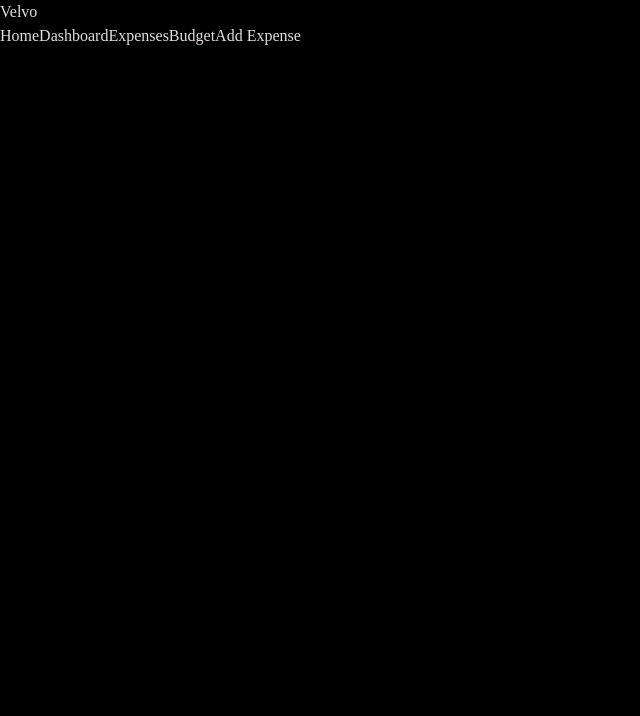
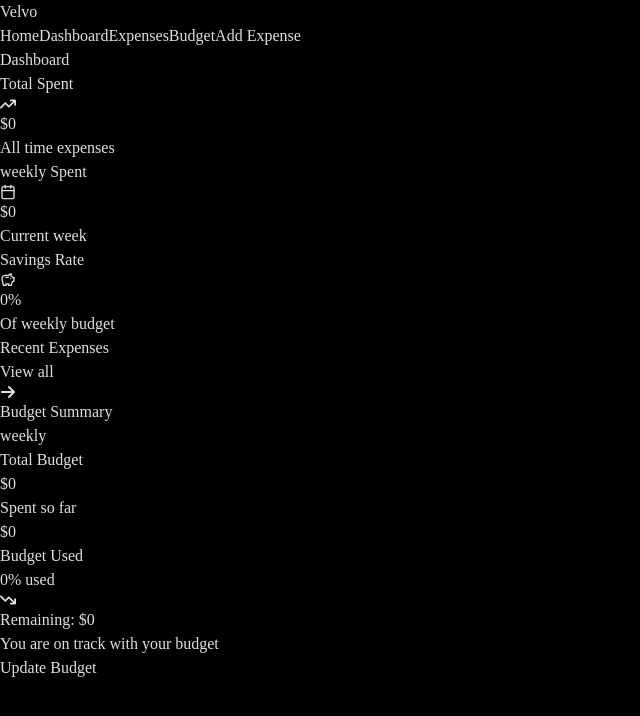
Before and after one commit to rehna-jp/ExpenseTracker, a React (Vite) app: page /dashboard in a window 1280 px wide. Shown: the top 716 px of the page, without its empty margins (0-640 px from the left). Built offline with nearby package versions, Linux system fonts and the light colour scheme.

Commit message:
finished up the budget component and started with the dashboard page

```diff
--- a/package.json
+++ b/package.json
@@ -10,6 +10,7 @@
     "preview": "vite preview"
   },
   "dependencies": {
+    "framer-motion": "^12.9.2",
     "hot": "^0.0.7",
     "react": "^19.1.0",
     "react-dom": "^19.0.0",
--- a/src/Components/AddExpenseComponent.jsx
+++ b/src/Components/AddExpenseComponent.jsx
@@ -38,7 +38,7 @@ const AddExpenseComponent = () => {
     }
 
   return (
-    <div className='flex flex-col  items-center gap-2 mt-2'>
+    <div className='flex flex-col  items-center gap-2 mt-5'>
         <h1 className='text-3xl font-bold'>Add Expense</h1>
         <div className='flex flex-col bg-[#272626] w-1/3 p-5 rounded-md border-1 border-purple-200'>
         <Toaster position='top-center'/>
--- a/src/Components/BudgetComponent.jsx
+++ b/src/Components/BudgetComponent.jsx
@@ -1,67 +1,31 @@
 import React, { useContext, useState } from 'react'
 import { ExpensesContext } from '../context/ExpensesContext';
 import { Toaster , toast} from 'react-hot-toast';
+import { FaArrowTrendDown } from "react-icons/fa6";
 
-const BudgetComponent = () => {
 
-  const {expenses, budget, setBudget} = useContext(ExpensesContext);
+export const BudgetSummary = () => {
 
-  const [activeTab, setActiveTab] = useState('settings');
-  const [newBudget, setNewBudget] = useState('');
-  const [budgetPeriod, setBudgetPeriod] = useState('weekly')
-
+  const { expenses, budget, setBudget ,budgetPeriod, setBudgetPeriod} = useContext(ExpensesContext);
 
 
   const totalSpent = expenses.reduce((total, expense) => total + Number(expense.amount), 0);
   const remainingBudget = budget - totalSpent;
   const percentUsed = budget > 0 ? Math.round((totalSpent / budget ) * 100): 0;
 
+  const [showModal, setShowModal] = useState(false);
+  const [updatedBudget, setUpdatedBudget] = useState('');
+  const [updatedPeriod, setUpdatedPeriod] = useState(budgetPeriod || '');
 
-  const handleBudget = () =>{
-    if(!newBudget || isNaN(Number(newBudget))) return;
-    setBudget(Number(newBudget));
-    setNewBudget('');
-  }
 
   const progressColor = percentUsed < 50 ? 'bg-green-500' : percentUsed < 80 ? 'bg-yellow-500' : 'bg-red-500';
-
   const textProgressColor = percentUsed < 50 ? 'text-green-600' : percentUsed < 80 ? 'text-yellow-500' : 'text-red-500'
 
-  const handleSubmit = (e)=>{
-     e.preventDefault();
-     toast.success('Budget Added successfully!')
-  }
-
-  return (
-    <div className='flex flex-col items-center mt-8'>
-      <h1 className='font-bold text-3xl'>Budget</h1>
-      <div className='w-2/4 bg-[#272626] flex justify-around p-1 rounded-xl mt-5'>
-        <button onClick={() => setActiveTab('settings')} className={`cursor-pointer rounded-md w-1/2 p-2 ${activeTab === 'settings' ? 'bg-black' : ''}`}>Button Settings</button>
-        <button onClick={() => setActiveTab('summary')} className={`cursor-pointer rounded-md w-1/2 p-2 ${activeTab === 'summary' ? 'bg-black' : ''}`}>Button Summary</button>
-      </div>
-
-      {activeTab === 'settings' && (
-             <div className='w-2/4 bg-[#272626] flex flex-col justify-around p-4 rounded-xl mt-8'>
-              <Toaster position='top-center'/>
-              <form onSubmit={handleSubmit} className='flex flex-col'>
-             <label className='mt-3 font-bold mb-2'>Budget Amount</label>
-             <input value={newBudget} onChange={(e) => {setNewBudget(e.target.value)}} type='number' placeholder='$ 0.00' min={0} step='0.01' className='p-2 bg-[#504e4e] rounded-md'/>
-             <label className='mt-3 font-bold mb-2'>Budget Period</label>
-             <select className='p-2 bg-[#504e4e] rounded-md cursor-pointer' value={budgetPeriod} onChange={(e) => setBudgetPeriod(e.target.value)}>
-                <option value='Weekly'>Weekly</option>
-                <option value='Monthly'>Monthly</option>
-                <option value='Yearly'>Yearly</option>
-             </select>
-             <button onClick={handleBudget} className='mt-5 bg-purple-500 hover:bg-purple-600 px-4 py-2 rounded-md text-white cursor-pointer'>Save</button>
-             </form>
-          </div>
-      )}
-
-      {activeTab === 'summary' && (
-            <div className='w-2/4 bg-[#272626] flex flex-col justify-around p-4 rounded-xl mt-6'>
+  return(
+    <div className='w-2/4 bg-[#272626] flex flex-col justify-around p-4 rounded-xl mt-6'>
             <div className='flex justify-between items-center'>
               <h3 className='font-bold text-xl'>Budget Summary</h3>
-              <p>Monthly</p>
+              <p>{budgetPeriod}</p>
             </div>
             <div className='flex gap-3 justify-between mt-3'>
                <div className='bg-[#dad5d5] text-black p-3 rounded-xl w-1/2'>
@@ -84,12 +48,131 @@ const BudgetComponent = () => {
                 ></div>
               </div>
             </div>
-            <div className='mt-3 bg-[#dad5d5] text-black p-3 rounded-xl'>
-              <h2 className={textProgressColor}>Remaining: ${remainingBudget}</h2>
-              <p className={textProgressColor}>{remainingBudget >= 0 ? 'You are on track with your budget' : "You've exceeded your budget"}</p>
+            <div className='mt-3 bg-[#dad5d5] text-black p-3 rounded-xl flex items-center gap-3'>
+              <div className={textProgressColor}>
+              <FaArrowTrendDown />
+              </div>
+              <div>
+                <h2 className={textProgressColor}>Remaining: ${remainingBudget}</h2>
+                <p className={textProgressColor}>{remainingBudget >= 0 ? 'You are on track with your budget' : "You've exceeded your budget"}</p>
+              </div>
+
             </div>
-            <button className='mt-5 bg-red-500 hover:bg-red-600 px-4 py-2 rounded-md text-white cursor-pointer'>Reset</button>
+
+            {showModal && (
+        <div className="fixed inset-0 bg-black/200 backdrop-blur-md flex items-center justify-center z-50">
+          <div className="bg-black rounded-xl p-6 w-[90%] max-w-md shadow-lg">
+            <h2 className="text-2xl font-bold mb-4 text-center text-purple-500">Update Budget</h2>
+
+            <div className="flex flex-col gap-4">
+              <input
+          type="number"
+          value={updatedBudget}
+          onChange={(e) => setUpdatedBudget(e.target.value)}
+          placeholder="Enter new budget"
+          className="p-2 border border-gray-300 rounded-md"
+              />
+
+        <select
+          value={updatedPeriod}
+          onChange={(e) => setUpdatedPeriod(e.target.value)}
+          className="p-2 border border-gray-300 rounded-md bg-black text-white"
+        >
+
+          <option value="weekly">Weekly</option>
+          <option value="monthly">Monthly</option>
+          <option value="yearly">Yearly</option>
+        </select>
+
+        <div className="flex gap-4 mt-4 justify-center">
+          <button
+            onClick={() => {
+              if (!updatedBudget || isNaN(Number(updatedBudget)) || Number(updatedBudget) <= 0 || !updatedPeriod) {
+                toast.error('Please enter valid budget and select a period!');
+                return;
+              }
+              setBudget(Number(updatedBudget));
+              setBudgetPeriod(updatedPeriod);
+              setUpdatedBudget('');
+              setUpdatedPeriod('');
+              setShowModal(false);
+              toast.success('Budget and period updated successfully!');
+            }}
+            className="bg-purple-500 hover:bg-purple-600 px-4 py-2 rounded-md text-white w-1/2 cursor-pointer"
+          >
+            Save
+          </button>
+
+          <button
+            onClick={() => {
+              setShowModal(false);
+              setUpdatedBudget('');
+              setUpdatedPeriod(budgetPeriod);
+            }}
+            className="bg-red-500 hover:bg-red-600 px-4 py-2 rounded-md text-white w-1/2 cursor-pointer"
+          >
+            Cancel
+               </button>
+             </div>
+           </div>
+         </div>
+       </div>
+     )}
+        <button onClick={() => setShowModal(true)} className='mt-5 bg-purple-500 hover:bg-purple-600 px-4 py-2 rounded-md text-white cursor-pointer'>Update Budget</button>
+    </div>
+  )
+}
+
+
+const BudgetComponent = () => {
+
+  const {budget, setBudget} = useContext(ExpensesContext);
+
+  const [activeTab, setActiveTab] = useState('settings');
+  const [newBudget, setNewBudget] = useState('');
+  const [budgetPeriod, setBudgetPeriod] = useState('weekly')
+
+
+  const handleSubmit = (e)=>{
+     e.preventDefault();
+     if (!newBudget || isNaN(Number(newBudget)) || Number(newBudget) <= 0) {
+      toast.error('Please enter a valid budget amount!');
+      return;
+    }
+     setBudget(Number(newBudget));
+     setNewBudget('');
+     toast.success('Budget Added successfully!')
+  }
+
+  return (
+    <div className='flex flex-col items-center mt-8'>
+      <h1 className='font-bold text-3xl'>Budget</h1>
+      <div className='w-2/4 bg-[#272626] flex justify-around p-1 rounded-xl mt-5'>
+        <button onClick={() => setActiveTab('settings')} className={`cursor-pointer rounded-md w-1/2 p-2 ${activeTab === 'settings' ? 'bg-black' : ''}`}>Budget Settings</button>
+        <button onClick={() => setActiveTab('summary')} className={`cursor-pointer rounded-md w-1/2 p-2 ${activeTab === 'summary' ? 'bg-black' : ''}`}>Budget Summary</button>
+      </div>
+
+      <Toaster position='top-center'/>
+
+      {activeTab === 'settings' && (
+             <div className='w-2/4 bg-[#272626] flex flex-col justify-around p-4 rounded-xl mt-8'>
+
+              <form onSubmit={handleSubmit} className='flex flex-col'>
+             <label className='mt-3 font-bold mb-2'>Budget Amount</label>
+             <input value={newBudget} onChange={(e) => {setNewBudget(e.target.value)}} type='number' placeholder='$ 0.00' min={0} step='0.01' className='p-2 bg-[#504e4e] rounded-md'/>
+             <label className='mt-3 font-bold mb-2'>Budget Period</label>
+             <select className='p-2 bg-[#504e4e] rounded-md cursor-pointer' value={budgetPeriod} onChange={(e) => setBudgetPeriod(e.target.value)}>
+                <option value='Weekly'>Weekly</option>
+                <option value='Monthly'>Monthly</option>
+                <option value='Yearly'>Yearly</option>
+             </select>
+             <button type='submit' className='mt-5 bg-purple-500 hover:bg-purple-600 px-4 py-2 rounded-md text-white cursor-pointer'>Save</button>
+             </form>
           </div>
+      )}
+
+      {activeTab === 'summary' && (
+            <BudgetSummary/>
 
       )}
 
@@ -98,190 +181,3 @@ const BudgetComponent = () => {
 }
 
 export default BudgetComponent
-
-
-
-
-
-
-
-
-
-
-
-
-
-
-
-
-
-
-
-
-
-
-
-
-
-
-
-
-
-
-
-
-
-
-
-
-
-
-
-
-
-
-
-
-
-
-
-
-
-
-// import React, { useState, useEffect } from 'react';
-
-// const BudgetComponent = () => {
-//   const [budget, setBudget] = useState(0);
-//   const [totalSpent, setTotalSpent] = useState(0);
-//   const [newBudget, setNewBudget] = useState('');
-//   const [budgetPeriod, setBudgetPeriod] = useState('Monthly');
-//   const [activeTab, setActiveTab] = useState('settings');
-
-//   // Dummy data for now — replace with real expenses later
-//   useEffect(() => {
-//     const expenses = [50, 100, 25]; // Example: replace this with your actual expense data
-//     const total = expenses.reduce((acc, val) => acc + val, 0);
-//     setTotalSpent(total);
-//   }, []);
-
-//   const handleSetBudget = () => {
-//     if (!newBudget || isNaN(Number(newBudget))) return;
-//     setBudget(Number(newBudget));
-//     setNewBudget('');
-//   };
-
-//   const handleReset = () => {
-//     setBudget(0);
-//     setTotalSpent(0);
-//   };
-
-//   const percentageUsed = budget ? Math.min((totalSpent / budget) * 100, 100) : 0;
-
-//   // Set color of progress bar based on percentage
-//   const getBarColor = () => {
-//     if (percentageUsed >= 100) return 'bg-red-500';
-//     if (percentageUsed >= 75) return 'bg-yellow-400';
-//     return 'bg-green-400';
-//   };
-
-//   return (
-//     <div >
-//       <h2 className="text-3xl font-bold mb-4 text-center mt-8">Budget Tracker 🧾</h2>
-//       {/* Toggle Tabs */}
-//       <div className="flex justify-between mb-6 bg-zinc-800 p-1 rounded-md max-w-xl mx-auto mt-3">
-//         <button
-//           onClick={() => setActiveTab('settings')}
-//           className={`w-1/2 py-2 rounded-md ${
-//             activeTab === 'settings' ? 'bg-purple-600' : 'bg-transparent'
-//           }`}
-//         >
-//           Budget Settings
-//         </button>
-//         <button
-//           onClick={() => setActiveTab('summary')}
-//           className={`w-1/2 py-2 rounded-md ${
-//             activeTab === 'summary' ? 'bg-purple-600' : 'bg-transparent'
-//           }`}
-//         >
-//           Budget Summary
-//         </button>
-//       </div>
-//       <div className="max-w-xl mx-auto p-4 bg-zinc-900  rounded-lg shadow-md mt-8">
-
-
-
-//       {/* SETTINGS TAB */}
-//       {activeTab === 'settings' && (
-//         <div className="bg-black p-4 rounded-md border border-purple-300 ">
-//           <label className="block mb-2 text-sm">Set Budget</label>
-//           <div className="flex flex-col sm:flex-row gap-2">
-//             <input
-//               type="number"
-//               value={newBudget}
-//               onChange={(e) => setNewBudget(e.target.value)}
-//               placeholder="Enter amount e.g. 500"
-//               className="w-full p-2 rounded-md bg-zinc-800 border border-purple-200 focus:outline-none"
-
-//             />
-//             <select
-//               value={budgetPeriod}
-//               onChange={(e) => setBudgetPeriod(e.target.value)}
-//               className="w-full sm:w-auto p-2 rounded-md bg-zinc-800 border border-purple-200 text-white"
-//             >
-//               <option value="Weekly">Weekly</option>
-//               <option value="Monthly">Monthly</option>
-//               <option value="Yearly">Yearly</option>
-//             </select>
-//             <button
-//               onClick={handleSetBudget}
-//               className="bg-purple-600 hover:bg-purple-700 px-4 py-2 rounded-md text-white transition"
-//             >
-//               Save
-//             </button>
-//           </div>
-//         </div>
-//       )}
-
-//       {/* SUMMARY TAB */}
-//       {activeTab === 'summary' && (
-//         <div>
-//           <div className="mb-4">
-//             <p className="mb-1">
-//               <span className="text-gray-300">Budget ({budgetPeriod}):</span>{' '}
-//               <span className="font-semibold text-green-400">${budget}</span>
-//             </p>
-//             <p className="mb-1">
-//               <span className="text-gray-300">Total Spent:</span>{' '}
-//               <span className="font-semibold text-red-400">${totalSpent}</span>
-//             </p>
-//             <p>
-//               <span className="text-gray-300">Remaining:</span>{' '}
-//               <span className="font-semibold text-yellow-300">
-//                 ${budget - totalSpent}
-//               </span>
-//             </p>
-//           </div>
-
-//           <div className="w-full bg-zinc-800 h-4 rounded-md overflow-hidden mb-4">
-//             <div
-//               className={`h-full transition-all duration-300 ${getBarColor()}`}
-//               style={{ width: `${percentageUsed}%` }}
-//             ></div>
-//           </div>
-
-//           <button
-//             onClick={handleReset}
-//             className="bg-red-500 hover:bg-red-600 px-4 py-2 rounded-md text-white"
-//           >
-//             Reset
-//           </button>
-//         </div>
-//       )}
-//       </div>
-//     </div>
-
-
-//   );
-// };
-
-// export default BudgetComponent;
--- /dev/null
+++ b/src/Components/DashboardComp.jsx
@@ -0,0 +1,148 @@
+import React, { useContext } from 'react';
+import { FaArrowTrendUp } from "react-icons/fa6";
+import { MdOutlineSavings } from "react-icons/md";
+import { FiCalendar } from "react-icons/fi";
+import { ExpensesContext } from '../context/ExpensesContext';
+import { BudgetSummary } from './BudgetComponent';
+import { delay, motion } from 'framer-motion';
+import { FaArrowRight } from "react-icons/fa6";
+import { Link } from 'react-router-dom';
+
+
+
+const DashboardCard = ({ title, value, description, icon ,motionProps}) => {
+  return (
+
+    <motion.div className='bg-[#222121] w-1/3 p-6 rounded-xl border-[1px] border-violet-400 hover:-translate-y-1 transition-transform duration-300 ease-in-out hover:shadow-lg'{...motionProps}>
+      <div className='flex items-center justify-between'>
+        <h4 className='text-[#b4aeae]'>{title}</h4>
+        <div className='text-purple-500 bg-[#3b283b77] p-2 rounded-full'>
+          {icon}
+        </div>
+      </div>
+      <h1 className='text-3xl font-bold mt-2'>{value}</h1>
+      <p className='text-[#b4aeae]'>{description}</p>
+    </motion.div>
+
+  )
+}
+
+const DashboardComp = () => {
+
+  const { expenses, budget, budgetPeriod } = useContext(ExpensesContext);
+
+  const getRecentExpenses = () => {
+    const sortedExpenses = [...expenses].sort((a, b) => new Date(b.date) - new Date(a.date));
+    return sortedExpenses.slice(0, 3);
+  };
+
+  const recentExpenses = getRecentExpenses();
+
+  const getPeriodExpenses = () => {
+    const now = new Date();
+    return expenses.filter((expense) => {
+      const expenseDate = new Date(expense.date);
+      if (budgetPeriod?.toLowerCase() === 'weekly') {
+        const startOfWeek = new Date(now);
+        startOfWeek.setDate(now.getDate() - now.getDay());
+        const endOfWeek = new Date(startOfWeek);
+        endOfWeek.setDate(startOfWeek.getDate() + 6);
+        return expenseDate >= startOfWeek && expenseDate <= endOfWeek;
+      } else if (budgetPeriod?.toLowerCase() === 'monthly') {
+        return (
+          expenseDate.getMonth() === now.getMonth() &&
+          expenseDate.getFullYear() === now.getFullYear()
+        );
+      } else if (budgetPeriod?.toLowerCase() === 'yearly') {
+        return expenseDate.getFullYear() === now.getFullYear();
+      } else {
+        return false;
+      }
+    });
+  };
+
+  const periodExpenses = getPeriodExpenses();
+  const totalSpent = expenses.reduce((total, expense) => total + Number(expense.amount), 0);
+  const periodSpent = periodExpenses.reduce((total, expense) => total + Number(expense.amount), 0);
+  const savingsRate = budget > 0
+      ? (((budget - periodSpent) / budget) * 100).toFixed(0)
+      : 0;
+
+  const currDuration = () => {
+    if (budgetPeriod.toLowerCase() === 'weekly') {
+      return 'week'
+    } else if (budgetPeriod.toLowerCase() === 'monthly') {
+      return 'month'
+    } else if (budgetPeriod.toLowerCase() === 'yearly') {
+      return 'year'
+    }
+    return 'period';
+  }
+
+  return (
+    <div className='flex flex-col gap-3 items-center mt-10 p-2'>
+      <h1 className='font-bold text-3xl'>Dashboard</h1>
+      <div className='flex items-center w-full justify-between gap-3'>
+        <DashboardCard
+          title="Total Spent"
+          value={`$${totalSpent.toLocaleString()}`}
+          description="All time expenses"
+          icon={<FaArrowTrendUp />}
+          motionProps={{
+            initial: { opacity: 0, y: 0 },
+            animate: { opacity: 1, y: 0 },
+            transition: { duration: 0.6, ease: 'easeOut', delay: 0 }
+          }}
+        />
+        <DashboardCard
+          title={`${budgetPeriod || 'Period'} Spent`}
+          value={`$${periodSpent.toLocaleString()}`}
+          description={`Current ${currDuration() || 'period'}`}
+          icon={<FiCalendar />}
+          motionProps={{
+            initial: { opacity: 0, y: 0 },
+            animate: { opacity: 1, y: 0 },
+            transition: { duration: 0.6, ease: 'easeIn',delay: 0.3 }
+          }}
+        />
+        <DashboardCard
+          title="Savings Rate"
+          value={`${savingsRate}%`}
+          description={`Of ${budgetPeriod} budget`}
+          icon={<MdOutlineSavings />}
+          motionProps={{
+            initial: { opacity: 0, y: 0 },
+            animate: { opacity: 1, y: 0 },
+            transition: { duration: 0.6, ease: 'easeIn',delay: 0.6 }
+          }}
+        />
+      </div>
+      <div className='mt-5 w-full flex gap-3'>
+
+        <div className='w-1/2 p-3'>
+            <div className='flex justify-between items-center'>
+              <h2 className='font-bold text-2xl'>Recent Expenses</h2>
+              <Link to='/expenses' className='text-purple-500 flex items-center gap-3'>View all <FaArrowRight /></Link>
+            </div>
+            <div className='bg-[#222121] p-4 rounded-xl'>
+          {recentExpenses.map((expense, index) => (
+            <div key={expense.id} className='flex justify-between mb-4'>
+              <div className='flex flex-col'>
+                <span className='text-sm text-[#b4aeae]'>Date: {new Date(expense.date).toLocaleDateString()}</span>
+                <span className='font-semibold'>{expense.title}</span>
+              </div>
+              <div className='flex items-center'>
+                <span className='font-bold'>${expense.amount.toLocaleString()}</span>
+              </div>
+            </div>
+          ))}
+        </div>
+        </div>
+        <BudgetSummary className='w-1/2 '/>
+      </div>
+
+    </div>
+  )
+}
+
+export default DashboardComp;
--- a/src/Pages/Dashboard.jsx
+++ b/src/Pages/Dashboard.jsx
@@ -1,9 +1,10 @@
 import React from 'react'
+import DashboardComp from '../Components/DashboardComp'
 
 const Dashboard = () => {
   return (
     <div>
-
+      <DashboardComp/>
     </div>
   )
 }
--- a/src/context/ExpensesContext.jsx
+++ b/src/context/ExpensesContext.jsx
@@ -12,6 +12,10 @@ export const ExpensesProvider = ({children}) => {
         const storedBudget = localStorage.getItem('budget');
         return storedBudget ? JSON.parse(storedBudget) : 0;
     });
+    const [budgetPeriod, setBudgetPeriod] = useState(() => {
+        const storedBudgetPeriod = localStorage.getItem('budgetPeriod');
+        return storedBudgetPeriod ? JSON.parse(storedBudgetPeriod) : 'weekly';
+    });
 
     useEffect(() => {
         localStorage.setItem('expenses', JSON.stringify(expenses));
@@ -22,10 +26,13 @@ export const ExpensesProvider = ({children}) => {
     },[budget])
 
     const deleteExpense = (id) => {
-        setExpenses(prevExpenses => prevExpenses.filter(expenses => expenses.id !== id))
+        setExpenses(prevExpenses => prevExpenses.filter(expense => expense.id !== id))
     }
+    useEffect(() => {
+        localStorage.setItem('budgetPeriod', JSON.stringify(budgetPeriod));
+      }, [budgetPeriod]);
     return(
-        <ExpensesContext.Provider value={{expenses, setExpenses, budget , setBudget}}>
+        <ExpensesContext.Provider value={{expenses, setExpenses, budget , setBudget,deleteExpense, budgetPeriod, setBudgetPeriod}}>
             {children}
         </ExpensesContext.Provider>
     )
```
Also changed, not shown: 1 other file (tests, documents, lock files or other folders).
